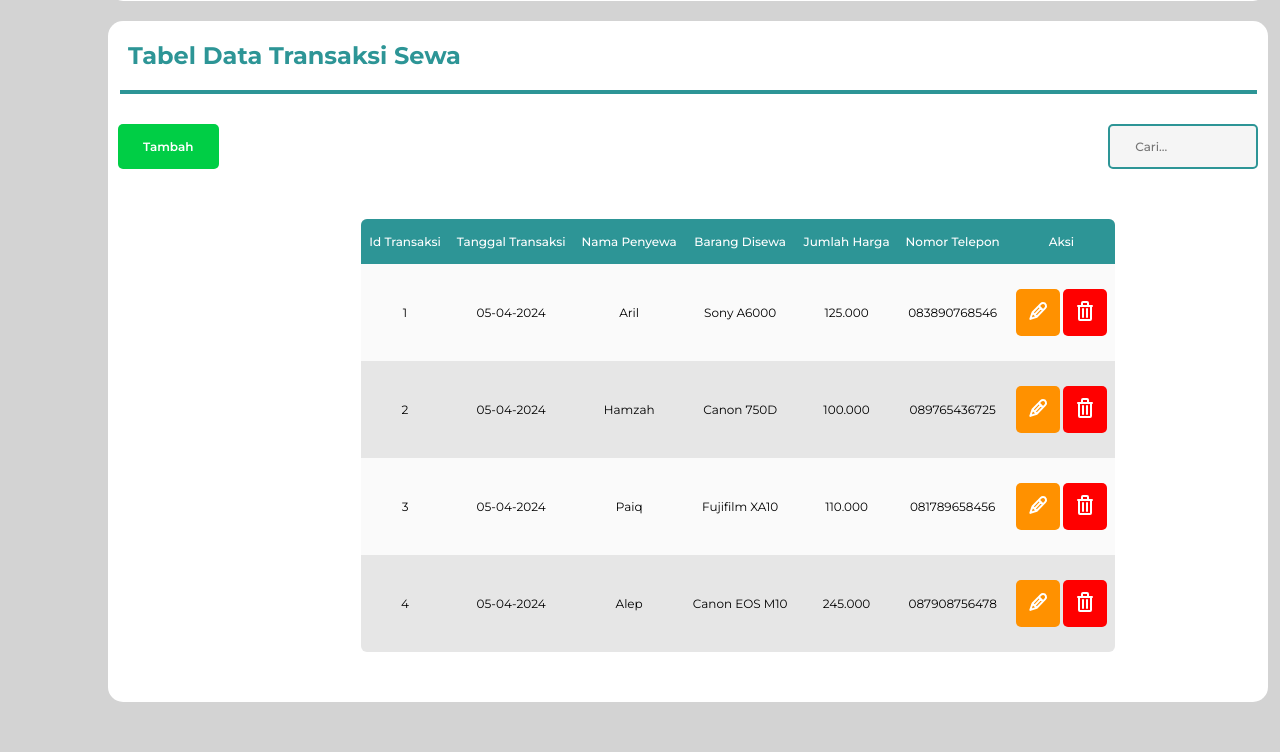
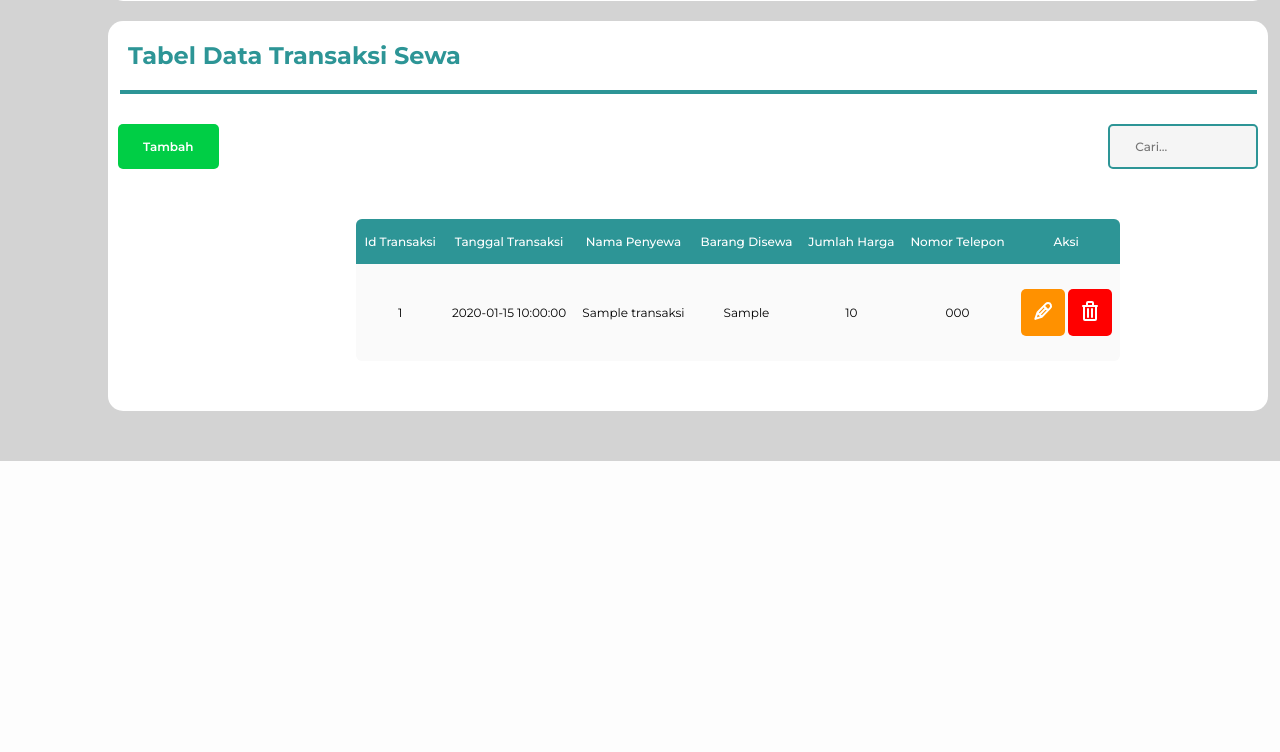
Before and after one commit to NeoHamzah/PWEB-CRUDApp, a PHP site: page /dashboard.php in a window 1280 px wide. Shown: the part 888-1640 px from the top of the page. After the commit the page ends 1349 px from the top, so only its background shows below. Run offline with PHP 8.4, Linux system fonts and the light colour scheme; tables that the repository leaves empty or names only in its code hold one stand-in row (values such as "Sample post").

Commit message:
feat(all): add database.php, and transaksi.php as models, and make form can do CRUD

```diff
--- a/dashboard.php
+++ b/dashboard.php
@@ -1,11 +1,22 @@
+<?php
+require_once 'transaksi.php';
+
+$transaksi = Transaksi::select();
+
+// var_dump($transaksi)
+
+?>
+
 <!DOCTYPE html>
 <html lang="en">
+
 <head>
   <meta charset="UTF-8" />
   <meta name="viewport" content="width=device-width, initial-scale=1.0" />
   <title>Sewa Kamera | Dashboard</title>
   <link rel="stylesheet" href="style/style.css" />
 </head>
+
 <body>
   <?php include("sidebar.php") ?>
 
@@ -33,13 +44,7 @@
           </div>
           <div class="data1-icon">
             <svg class="w-6 h-6 text-gray-800 dark:text-white" aria-hidden="true" xmlns="http://www.w3.org/2000/svg" width="35" height="30" fill="none" viewBox="0 0 24 24">
-                <path
-                  stroke="white"
-                  stroke-linecap="round"
-                  stroke-linejoin="round"
-                  stroke-width="3"
-                  d="M8 17.345a4.76 4.76 0 0 0 2.558 1.618c2.274.589 4.512-.446 4.999-2.31.487-1.866-1.273-3.9-3.546-4.49-2.273-.59-4.034-2.623-3.547-4.488.486-1.865 2.724-2.899 4.998-2.31.982.236 1.87.793 2.538 1.592m-3.879 12.171V21m0-18v2.2"
-                />
+              <path stroke="white" stroke-linecap="round" stroke-linejoin="round" stroke-width="3" d="M8 17.345a4.76 4.76 0 0 0 2.558 1.618c2.274.589 4.512-.446 4.999-2.31.487-1.866-1.273-3.9-3.546-4.49-2.273-.59-4.034-2.623-3.547-4.488.486-1.865 2.724-2.899 4.998-2.31.982.236 1.87.793 2.538 1.592m-3.879 12.171V21m0-18v2.2" />
             </svg>
           </div>
         </div>
@@ -50,11 +55,7 @@
           </div>
           <div class="data2-icon">
             <svg class="w-6 h-6 text-gray-800 dark:text-white" aria-hidden="true" xmlns="http://www.w3.org/2000/svg" width="35" height="30" fill="white" viewBox="0 0 24 24">
-                <path
-                  fill-rule="evenodd"
-                  d="M14 7h-4v3a1 1 0 0 1-2 0V7H6a1 1 0 0 0-.997.923l-.917 11.924A2 2 0 0 0 6.08 22h11.84a2 2 0 0 0 1.994-2.153l-.917-11.924A1 1 0 0 0 18 7h-2v3a1 1 0 1 1-2 0V7Zm-2-3a2 2 0 0 0-2 2v1H8V6a4 4 0 0 1 8 0v1h-2V6a2 2 0 0 0-2-2Z"
-                  clip-rule="evenodd"
-                />
+              <path fill-rule="evenodd" d="M14 7h-4v3a1 1 0 0 1-2 0V7H6a1 1 0 0 0-.997.923l-.917 11.924A2 2 0 0 0 6.08 22h11.84a2 2 0 0 0 1.994-2.153l-.917-11.924A1 1 0 0 0 18 7h-2v3a1 1 0 1 1-2 0V7Zm-2-3a2 2 0 0 0-2 2v1H8V6a4 4 0 0 1 8 0v1h-2V6a2 2 0 0 0-2-2Z" clip-rule="evenodd" />
             </svg>
           </div>
         </div>
@@ -65,11 +66,7 @@
           </div>
           <div class="data3-icon">
             <svg class="w-6 h-6 text-gray-800 dark:text-white" aria-hidden="true" xmlns="http://www.w3.org/2000/svg" width="35" height="30" fill="white" viewBox="0 0 24 24">
-                <path
-                  fill-rule="evenodd"
-                  d="M12 6a3.5 3.5 0 1 0 0 7 3.5 3.5 0 0 0 0-7Zm-1.5 8a4 4 0 0 0-4 4 2 2 0 0 0 2 2h7a2 2 0 0 0 2-2 4 4 0 0 0-4-4h-3Zm6.82-3.096a5.51 5.51 0 0 0-2.797-6.293 3.5 3.5 0 1 1 2.796 6.292ZM19.5 18h.5a2 2 0 0 0 2-2 4 4 0 0 0-4-4h-1.1a5.503 5.503 0 0 1-.471.762A5.998 5.998 0 0 1 19.5 18ZM4 7.5a3.5 3.5 0 0 1 5.477-2.889 5.5 5.5 0 0 0-2.796 6.293A3.501 3.501 0 0 1 4 7.5ZM7.1 12H6a4 4 0 0 0-4 4 2 2 0 0 0 2 2h.5a5.998 5.998 0 0 1 3.071-5.238A5.505 5.505 0 0 1 7.1 12Z"
-                  clip-rule="evenodd"
-                />
+              <path fill-rule="evenodd" d="M12 6a3.5 3.5 0 1 0 0 7 3.5 3.5 0 0 0 0-7Zm-1.5 8a4 4 0 0 0-4 4 2 2 0 0 0 2 2h7a2 2 0 0 0 2-2 4 4 0 0 0-4-4h-3Zm6.82-3.096a5.51 5.51 0 0 0-2.797-6.293 3.5 3.5 0 1 1 2.796 6.292ZM19.5 18h.5a2 2 0 0 0 2-2 4 4 0 0 0-4-4h-1.1a5.503 5.503 0 0 1-.471.762A5.998 5.998 0 0 1 19.5 18ZM4 7.5a3.5 3.5 0 0 1 5.477-2.889 5.5 5.5 0 0 0-2.796 6.293A3.501 3.501 0 0 1 4 7.5ZM7.1 12H6a4 4 0 0 0-4 4 2 2 0 0 0 2 2h.5a5.998 5.998 0 0 1 3.071-5.238A5.505 5.505 0 0 1 7.1 12Z" clip-rule="evenodd" />
             </svg>
           </div>
         </div>
@@ -80,11 +77,7 @@
           </div>
           <div class="data4-icon">
             <svg class="w-6 h-6 text-gray-800 dark:text-white" aria-hidden="true" xmlns="http://www.w3.org/2000/svg" width="35" height="30" fill="white" viewBox="0 0 24 24">
-                <path
-                  fill-rule="evenodd"
-                  d="M4 4a1 1 0 0 1 1-1h1.5a1 1 0 0 1 .979.796L7.939 6H19a1 1 0 0 1 .979 1.204l-1.25 6a1 1 0 0 1-.979.796H9.605l.208 1H17a3 3 0 1 1-2.83 2h-2.34a3 3 0 1 1-4.009-1.76L5.686 5H5a1 1 0 0 1-1-1Z"
-                  clip-rule="evenodd"
-                />
+              <path fill-rule="evenodd" d="M4 4a1 1 0 0 1 1-1h1.5a1 1 0 0 1 .979.796L7.939 6H19a1 1 0 0 1 .979 1.204l-1.25 6a1 1 0 0 1-.979.796H9.605l.208 1H17a3 3 0 1 1-2.83 2h-2.34a3 3 0 1 1-4.009-1.76L5.686 5H5a1 1 0 0 1-1-1Z" clip-rule="evenodd" />
             </svg>
           </div>
         </div>
@@ -111,121 +104,42 @@
             <th>Nomor Telepon</th>
             <th>Aksi</th>
           </tr>
+
+          <?php $i = 1;
+          foreach ($transaksi as $row) :
+          ?>
+
             <tr>
-              <td>1</td>
-              <td>05-04-2024</td>
-              <td>Aril</td>
-              <td>Sony A6000</td>
-              <td>125.000</td>
-              <td>083890768546</td>
+              <td><?= $i ?></td>
+              <td><?= $row['tanggal_transaksi'] ?></td>
+              <td><?= $row['nama_penyewa'] ?></td>
+              <td><?= $row['barang_disewa'] ?></td>
+              <td><?= $row['jumlah_harga'] ?></td>
+              <td><?= $row['nomor_telepon'] ?></td>
               <td>
-                <a href="updateData.php">
+                <a href="updateData.php?id=<?= $row['id_transaksi'] ?>">
                   <button class="edit">
                     <svg class="w-6 h-6 text-gray-800 dark:text-white" aria-hidden="true" xmlns="http://www.w3.org/2000/svg" width="24" height="24" fill="none" viewBox="0 0 24 24">
-                      <path
-                        stroke="white"
-                        stroke-linecap="round"
-                        stroke-linejoin="round"
-                        stroke-width="2"
-                        d="M10.779 17.779 4.36 19.918 6.5 13.5m4.279 4.279 8.364-8.643a3.027 3.027 0 0 0-2.14-5.165 3.03 3.03 0 0 0-2.14.886L6.5 13.5m4.279 4.279L6.499 13.5m2.14 2.14 6.213-6.504M12.75 7.04 17 11.28"
-                      />
+                      <path stroke="white" stroke-linecap="round" stroke-linejoin="round" stroke-width="2" d="M10.779 17.779 4.36 19.918 6.5 13.5m4.279 4.279 8.364-8.643a3.027 3.027 0 0 0-2.14-5.165 3.03 3.03 0 0 0-2.14.886L6.5 13.5m4.279 4.279L6.499 13.5m2.14 2.14 6.213-6.504M12.75 7.04 17 11.28" />
                     </svg>
                   </button>
                 </a>
+                <a href="deleteData.php?id=<?= $row['id_transaksi'] ?>">
                   <button class="delete">
                     <svg class="w-6 h-6 text-gray-800 dark:text-white" aria-hidden="true" xmlns="http://www.w3.org/2000/svg" width="24" height="24" fill="none" viewBox="0 0 24 24">
                       <path stroke="white" stroke-linecap="round" stroke-linejoin="round" stroke-width="2" d="M5 7h14m-9 3v8m4-8v8M10 3h4a1 1 0 0 1 1 1v3H9V4a1 1 0 0 1 1-1ZM6 7h12v13a1 1 0 0 1-1 1H7a1 1 0 0 1-1-1V7Z" />
                     </svg>
                   </button>
+                </a>
+
               </td>
             </tr>
-            <tr>
-              <td>2</td>
-              <td>05-04-2024</td>
-              <td>Hamzah</td>
-              <td>Canon 750D</td>
-              <td>100.000</td>
-              <td>089765436725</td>
-              <td>
-                <a href="updateData.php">
-                  <button class="edit">
-                    <svg class="w-6 h-6 text-gray-800 dark:text-white" aria-hidden="true" xmlns="http://www.w3.org/2000/svg" width="24" height="24" fill="none" viewBox="0 0 24 24">
-                      <path
-                        stroke="white"
-                        stroke-linecap="round"
-                        stroke-linejoin="round"
-                        stroke-width="2"
-                        d="M10.779 17.779 4.36 19.918 6.5 13.5m4.279 4.279 8.364-8.643a3.027 3.027 0 0 0-2.14-5.165 3.03 3.03 0 0 0-2.14.886L6.5 13.5m4.279 4.279L6.499 13.5m2.14 2.14 6.213-6.504M12.75 7.04 17 11.28"
-                      />
-                    </svg>
-                  </button>
-                </a>
-                <button class="delete">
-                  <svg class="w-6 h-6 text-gray-800 dark:text-white" aria-hidden="true" xmlns="http://www.w3.org/2000/svg" width="24" height="24" fill="none" viewBox="0 0 24 24">
-                    <path stroke="white" stroke-linecap="round" stroke-linejoin="round" stroke-width="2" d="M5 7h14m-9 3v8m4-8v8M10 3h4a1 1 0 0 1 1 1v3H9V4a1 1 0 0 1 1-1ZM6 7h12v13a1 1 0 0 1-1 1H7a1 1 0 0 1-1-1V7Z" />
-                  </svg>
-                </button>
-              </td>
-            </tr>
-            <tr>
-              <td>3</td>
-              <td>05-04-2024</td>
-              <td>Paiq</td>
-              <td>Fujifilm XA10</td>
-              <td>110.000</td>
-              <td>081789658456</td>
-              <td>
-                <a href="updateData.php">
-                  <button class="edit">
-                    <svg class="w-6 h-6 text-gray-800 dark:text-white" aria-hidden="true" xmlns="http://www.w3.org/2000/svg" width="24" height="24" fill="none" viewBox="0 0 24 24">
-                      <path
-                        stroke="white"
-                        stroke-linecap="round"
-                        stroke-linejoin="round"
-                        stroke-width="2"
-                        d="M10.779 17.779 4.36 19.918 6.5 13.5m4.279 4.279 8.364-8.643a3.027 3.027 0 0 0-2.14-5.165 3.03 3.03 0 0 0-2.14.886L6.5 13.5m4.279 4.279L6.499 13.5m2.14 2.14 6.213-6.504M12.75 7.04 17 11.28"
-                      />
-                    </svg>
-                  </button>
-                </a>
-                <button class="delete">
-                  <svg class="w-6 h-6 text-gray-800 dark:text-white" aria-hidden="true" xmlns="http://www.w3.org/2000/svg" width="24" height="24" fill="none" viewBox="0 0 24 24">
-                    <path stroke="white" stroke-linecap="round" stroke-linejoin="round" stroke-width="2" d="M5 7h14m-9 3v8m4-8v8M10 3h4a1 1 0 0 1 1 1v3H9V4a1 1 0 0 1 1-1ZM6 7h12v13a1 1 0 0 1-1 1H7a1 1 0 0 1-1-1V7Z" />
-                  </svg>
-                </button>
-              </td>
-            </tr>
-            <tr>
-              <td>4</td>
-              <td>05-04-2024</td>
-              <td>Alep</td>
-              <td>Canon EOS M10</td>
-              <td>245.000</td>
-              <td>087908756478</td>
-              <td>
-                <a href="updateData.php">
-                  <button class="edit">
-                    <svg class="w-6 h-6 text-gray-800 dark:text-white" aria-hidden="true" xmlns="http://www.w3.org/2000/svg" width="24" height="24" fill="none" viewBox="0 0 24 24">
-                      <path
-                        stroke="white"
-                        stroke-linecap="round"
-                        stroke-linejoin="round"
-                        stroke-width="2"
-                        d="M10.779 17.779 4.36 19.918 6.5 13.5m4.279 4.279 8.364-8.643a3.027 3.027 0 0 0-2.14-5.165 3.03 3.03 0 0 0-2.14.886L6.5 13.5m4.279 4.279L6.499 13.5m2.14 2.14 6.213-6.504M12.75 7.04 17 11.28"
-                      />
-                    </svg>
-                  </button>
-                </a>
-                <button class="delete">
-                  <svg class="w-6 h-6 text-gray-800 dark:text-white" aria-hidden="true" xmlns="http://www.w3.org/2000/svg" width="24" height="24" fill="none" viewBox="0 0 24 24">
-                    <path stroke="white" stroke-linecap="round" stroke-linejoin="round" stroke-width="2" d="M5 7h14m-9 3v8m4-8v8M10 3h4a1 1 0 0 1 1 1v3H9V4a1 1 0 0 1 1-1ZM6 7h12v13a1 1 0 0 1-1 1H7a1 1 0 0 1-1-1V7Z" />
-                  </svg>
-                </button>
-              </td>
-            </tr>
+            <?php $i++ ?>
+          <?php endforeach ?>
         </table>
       </div>
     </div>
   </div>
 </body>
+
 </html>
--- /dev/null
+++ b/database.php
@@ -0,0 +1,13 @@
+<?php
+
+$host = 'localhost';
+$username = 'root';
+$password = 'Kuliah22!';
+$database = 'sewaKamera';
+
+$conn = new mysqli($host, $username, $password, $database);
+if ($conn->connect_error) {
+    die("Koneksi database gagal: ".$conn->connect_error );
+};
+
+?>
--- /dev/null
+++ b/transaksi.php
@@ -0,0 +1,68 @@
+<?php
+require_once 'database.php';
+
+class Transaksi
+{
+    static function select()
+    {
+        global $conn;
+        $sql = "SELECT * FROM transaksi";
+        $result = mysqli_query($conn, $sql);
+        $data = array();
+        if ($result->num_rows > 0) {
+            while ($a = $result->fetch_array()) {
+                $data[] = $a;
+            }
+        }
+        return $data;
+    }
+
+    static function selectSatu($id_transaksi)
+    {
+        global $conn;
+        $sql = "SELECT * FROM transaksi WHERE id_transaksi=" . $id_transaksi;
+        $result = mysqli_query($conn, $sql);
+        $data = array();
+        if ($result->num_rows > 0) {
+            while ($a = $result->fetch_array()) {
+                $data[] = $a;
+            }
+        }
+        return $data;
+    }
+
+    static function create($tanggal_transaksi, $nama_penyewa, $barang_disewa, $jumlah_harga, $nomor_telepon)
+    {
+        global $conn;
+        $sql = "INSERT INTO transaksi(tanggal_transaksi, nama_penyewa, barang_disewa, jumlah_harga, nomor_telepon) VALUES (?, ?, ?, ?, ?)";
+        $stmt = $conn->prepare($sql);
+        $stmt->bind_param('sssis', $tanggal_transaksi, $nama_penyewa, $barang_disewa, $jumlah_harga, $nomor_telepon);
+        $stmt->execute();
+        $result = $stmt->affected_rows > 0 ? true : false;
+        $stmt->close();
+        return $result;
+    }
+
+    static function update($id_transaksi, $tanggal_transaksi, $nama_penyewa, $barang_disewa, $jumlah_harga, $nomor_telepon)
+    {
+        global $conn;
+        $stmt = $conn->prepare("UPDATE transaksi set tanggal_transaksi=?, nama_penyewa=?, barang_disewa=?, jumlah_harga=?, nomor_telepon=? WHERE id_transaksi=" . $id_transaksi);
+        $stmt->bind_param("sssis", $tanggal_transaksi, $nama_penyewa, $barang_disewa, $jumlah_harga, $nomor_telepon);
+        $stmt->execute();
+        $result = $stmt->affected_rows > 0 ? true : false;
+        $stmt->close();
+        return $result;
+    }
+
+    static function delete($id_transaksi)
+    {
+        global $conn;
+        $query = "DELETE FROM transaksi WHERE id_transaksi=?";
+        $stmt = $conn->prepare($query);
+        $stmt->bind_param('i', $id_transaksi);
+        $stmt->execute();
+        $result = $stmt->affected_rows > 0 ? true : false;
+        $stmt->close();
+        return $result;
+    }
+}
```
Also changed, not shown: createData.php (+36 -12 lines), deleteData.php (added, +22 -0 lines), updateData.php (+45 -14 lines). Lines whose indentation alone changed are shown as unchanged.
